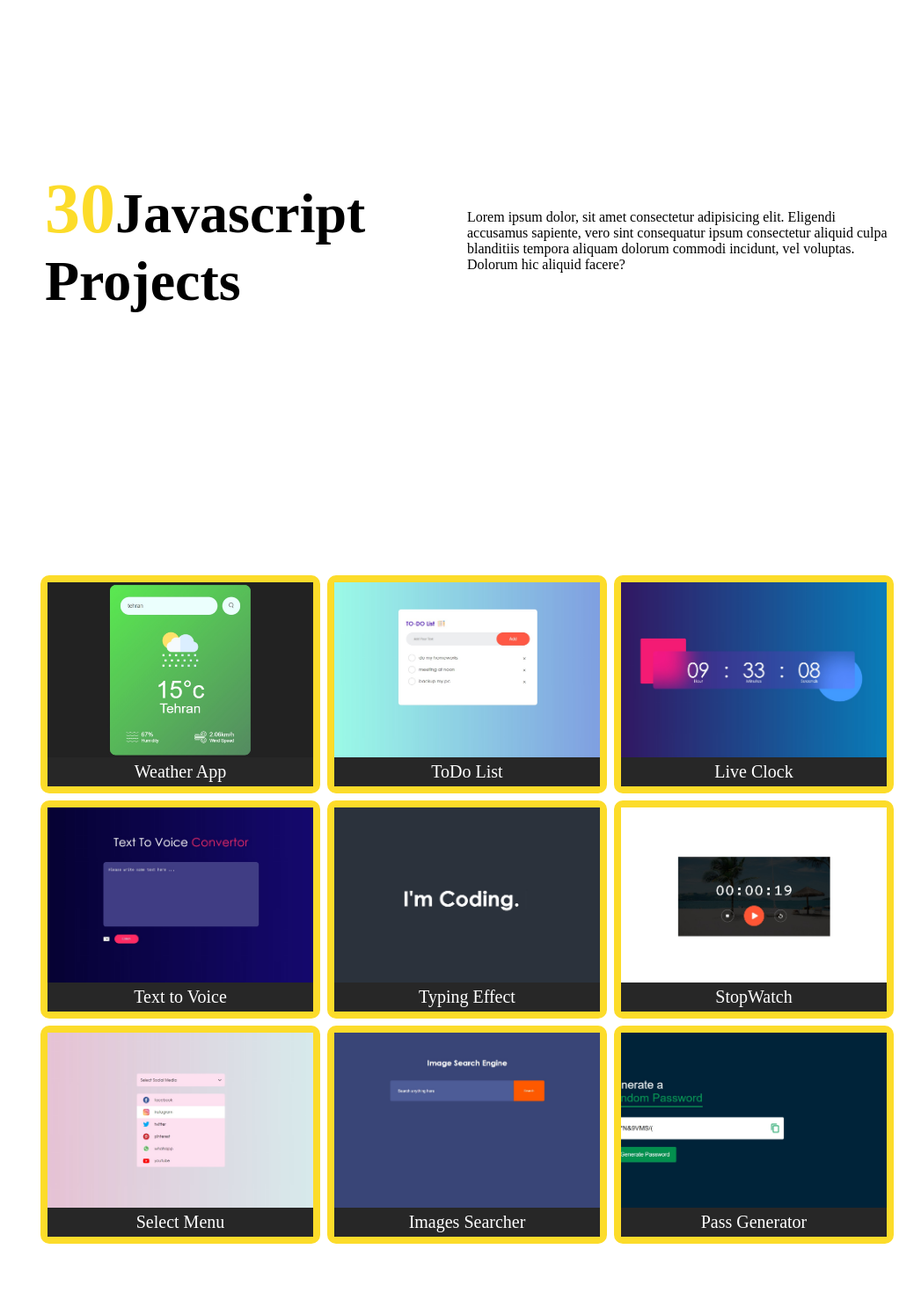
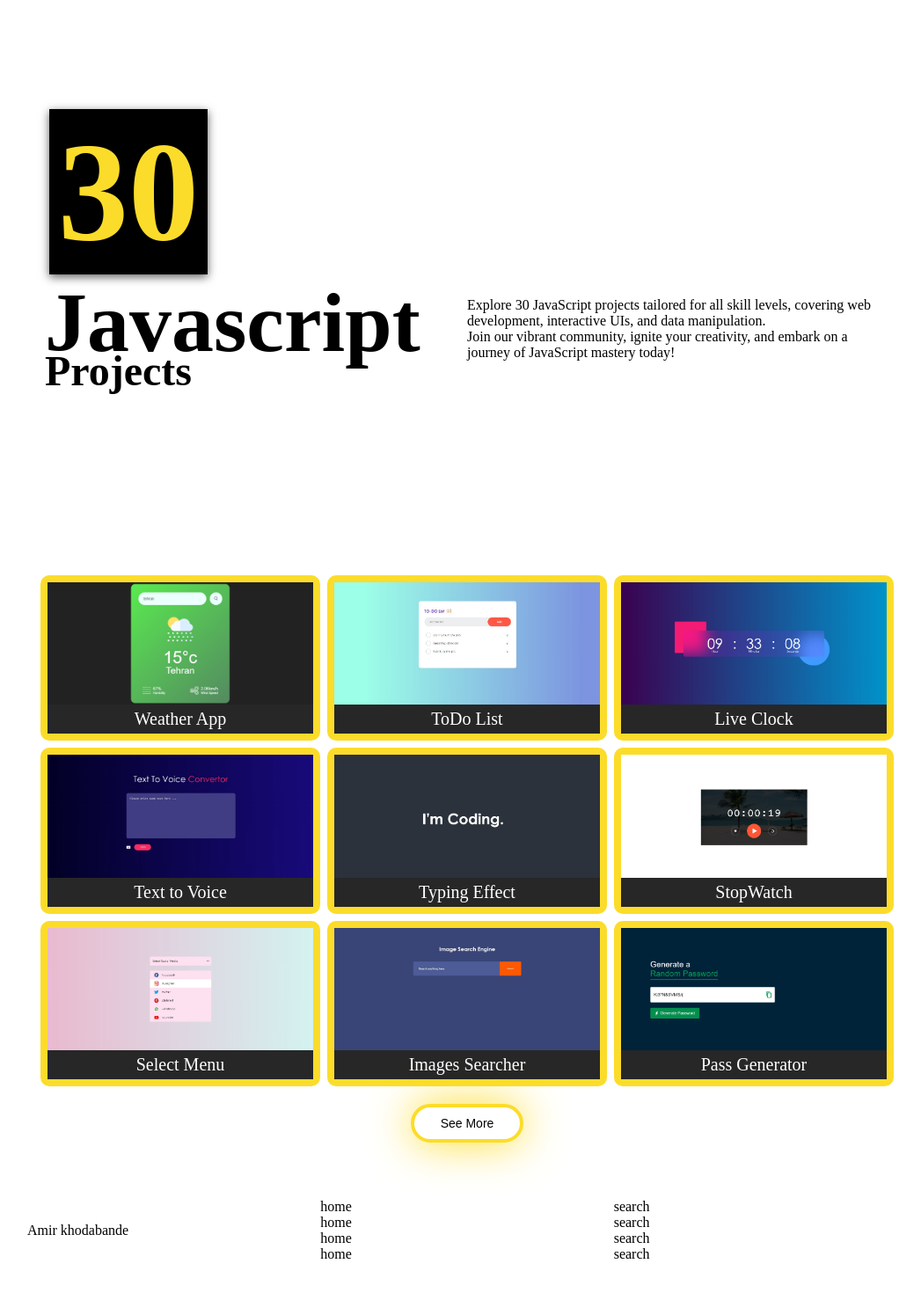
Before and after one commit to ikhodabande/30JavaScript-Projects, a React (Create React App) app in the folder javascript-in-react/: page / in a window 1280 px wide. Shown: the part 136-1606 px from the top of the page at 88% size, without its empty margins (109-1156 px from the left). Before the commit the page ends 1570 px from the top, so only its background shows below. Built offline with nearby package versions, Linux system fonts and the light colour scheme; the HTML template or start-up script is replaced by a standard one.

Commit message:
add some styles

```diff
--- a/javascript-in-react/src/App.js
+++ b/javascript-in-react/src/App.js
@@ -2,6 +2,7 @@ import React from 'react'
 import Navbar from './components/Navbar'
 import Home from './components/Home'
 import Projects from './components/Projects'
+import Contact from './components/Contact'
 
 const App = () => {
   return (
@@ -9,6 +10,7 @@ const App = () => {
     <Navbar/>
     <Home/>
     <Projects/>
+    <Contact/>
     </>
   )
 }
--- /dev/null
+++ b/javascript-in-react/src/components/Contact.jsx
@@ -0,0 +1,27 @@
+import React from 'react'
+
+const Contact = () => {
+  return (
+    <div className='contact'>
+        <div className='info'>
+          <div>
+           <p>Amir khodabande</p>
+         </div>
+         <ul>
+          <li>home</li>
+          <li>home</li>
+          <li>home</li>
+          <li>home</li>
+         </ul>
+         <ul>
+          <li>search</li>
+          <li>search</li>
+          <li>search</li>
+          <li>search</li>
+         </ul>
+      </div>
+      </div>
+  )
+}
+
+export default Contact
--- a/javascript-in-react/src/components/Home.jsx
+++ b/javascript-in-react/src/components/Home.jsx
@@ -4,9 +4,13 @@ const Home = () => {
   return (
     <div className='container'>
       <div className='home'>
-        <h2><span>30</span>Javascript Projects</h2>
-        <p>Lorem ipsum dolor, sit amet consectetur adipisicing elit. Eligendi accusamus sapiente, vero sint consequatur ipsum consectetur aliquid culpa blanditiis tempora aliquam dolorum commodi incidunt, vel voluptas. Dolorum hic aliquid facere?</p>
-      </div>
+        <div className='flex'>
+          <h2><span>30</span></h2>
+          <h2>Javascript</h2>
+          <h3>Projects</h3>
+        </div>
+        <p>Explore 30 JavaScript projects tailored for all skill levels, covering web development, interactive UIs, and data manipulation. <br /> Join our vibrant community, ignite your creativity, and embark on a journey of JavaScript mastery today!</p>
+         </div>
     </div>
   )
 }
--- a/javascript-in-react/src/components/Projects.jsx
+++ b/javascript-in-react/src/components/Projects.jsx
@@ -1,4 +1,4 @@
-import React from 'react'
+import React, { useState } from 'react'
 import weatherapp from '../assets/weather app.jpg'
 import todo from '../assets/to do list.jpg'
 import time from '../assets/time.jpg'
@@ -30,6 +30,13 @@ import agecalculator from '../assets/age caculater.jpg'
 import popup from '../assets/a popup.jpg'
 
 const Projects = () => {
+
+  const [showMore, setShowMore] = useState(false);
+
+  const toggleProjects = () => {
+    setShowMore(!showMore);
+  };
+
   return (
     <div className='container'>
        <div className='Projects'>
@@ -70,7 +77,96 @@ const Projects = () => {
         <span>Pass Generator</span>
       </div>
     </div>
+    {showMore && (
+    <div id='more' className='Projects '>
+      <div className='cards' >
+        <img className='img' src={weatherapp} alt="" />
+        <span>Weather App</span>
+      </div>
+      <div className='cards'>
+        <img className='img' src={todo} />
+        <span>ToDo List</span>
+      </div>
+      <div className='cards'>
+        <img className='img' src={time} />
+        <span>Live Clock</span>
+      </div>
+      <div className='cards'>
+        <img className='img' src={texttovoice}/>
+        <span>Text to Voice</span>
+      </div>
+      <div className='cards'>
+        <img className='img' src={texttype} />
+        <span>Typing Effect</span>
+      </div>
+      <div className='cards'>
+        <img className='img' src={stopwatch} />
+        <span>StopWatch</span>
+      </div>
+      <div className='cards'>
+        <img className='img' src={selectmenu} />
+        <span>Select Menu</span>
+      </div>
+      <div className='cards'>
+        <img className='img' src={searchimg}/>
+        <span>Images Searcher</span>
+      </div>
+      <div className='cards'>
+        <img className='img' src={randompass} />
+        <span>Pass Generator</span>
+      </div>
+      <div className='cards' >
+        <img className='img' src={weatherapp} alt="" />
+        <span>Weather App</span>
+      </div>
+      <div className='cards'>
+        <img className='img' src={todo} />
+        <span>ToDo List</span>
+      </div>
+      <div className='cards'>
+        <img className='img' src={time} />
+        <span>Live Clock</span>
+      </div>
+      <div className='cards'>
+        <img className='img' src={texttovoice}/>
+        <span>Text to Voice</span>
+      </div>
+      <div className='cards'>
+        <img className='img' src={texttype} />
+        <span>Typing Effect</span>
+      </div>
+      <div className='cards'>
+        <img className='img' src={stopwatch} />
+        <span>StopWatch</span>
+      </div>
+      <div className='cards'>
+        <img className='img' src={selectmenu} />
+        <span>Select Menu</span>
+      </div>
+      <div className='cards'>
+        <img className='img' src={searchimg}/>
+        <span>Images Searcher</span>
+      </div>
+      <div className='cards'>
+        <img className='img' src={randompass} />
+        <span>Pass Generator</span>
+      </div>
+      <div className='cards'>
+        <img className='img' src={selectmenu} />
+        <span>Select Menu</span>
+      </div>
+      <div className='cards'>
+        <img className='img' src={searchimg}/>
+        <span>Images Searcher</span>
+      </div>
+      <div className='cards'>
+        <img className='img' src={randompass} />
+        <span>Pass Generator</span>
+      </div>
     </div>
+)}
+    <button  onClick={toggleProjects}>{showMore ? 'See Less' : 'See More'}</button>
+  </div>
   )
 }
 
--- a/javascript-in-react/src/index.css
+++ b/javascript-in-react/src/index.css
@@ -32,6 +32,7 @@
 .navbar span{
   background: var(--body-background-color);
   padding: 1px 2px;
+
 }
 
 .navbar ul{
@@ -50,6 +51,8 @@
   width: 100%;
   height: 100%;
   display: flex;
+  align-items: center;
+  flex-direction: column;
   justify-content: center;
    background: var(--primary-background-color);
 }
@@ -62,20 +65,41 @@
   display: grid;
   grid-template-columns: repeat(2,1fr);
   align-items: center;
+
 }
 
 .home h2{
-  font-size: 4rem;
+  font-size: 6rem;
+}
+
+.home h3{
+  font-size: 3rem;
+  line-height: 0%;
+}
+
+.flex {
+  display: flex ;
+  flex-direction: column;
+  justify-content: start;
+  align-items: start;
+}
+
+.home p{
+  margin-top:200px ;
 }
 
 .home h2>span{
   color: var(--body-background-color);
-  font-size: 5rem;
+  font-size: 10rem;
+  background: #000000;
+  padding: 5px 10px;
+  box-shadow: 0px 3px 10px #616161;
+  margin: 5px;
 }
 
 .Projects {
   width: 100%;
-  height: 100vh;
+  height: 100%;
   max-width: 1000px;
   padding: 20px 15px;
   background: var(--primary-background-color);
@@ -125,3 +149,47 @@
   color: #fff;
   font-size: 20px;
 }
+
+.container button {
+  outline: 0;
+  border: #FCDC2A solid 4px;
+  box-shadow: 0px 0px 50px 0px #FCDC2A;
+  padding: 10px 30px;
+  background: #fff;
+  color: #000000;
+  font-size: 14px;
+  border-radius: 40px;
+  transition: all .5s;
+  margin-bottom: 20px;
+
+  &:hover{
+    cursor: pointer;
+    background-color: #FCDC2A;
+    border-radius: 0px;
+    scale: 1.2;
+    box-shadow:none;
+    transition: scale .25s , background-color .50s , border-radius .4s, box-shadow .2s;
+  }
+}
+
+
+.contact {
+  width: 100%;
+  height: 20vh;
+  max-width: 1000px;
+  background: var(--primary-background-color);
+  margin:auto;
+}
+
+.contact .info{
+  width: 100%;
+  height: 100%;
+  display: grid;
+  grid-template-columns: repeat(3,1fr);
+  align-items: center;
+  justify-content: center;
+}
+
+.contact .info > ul {
+  list-style: none;
+}
```
Also changed, not shown: 1 other file (tests, documents, lock files or other folders).
